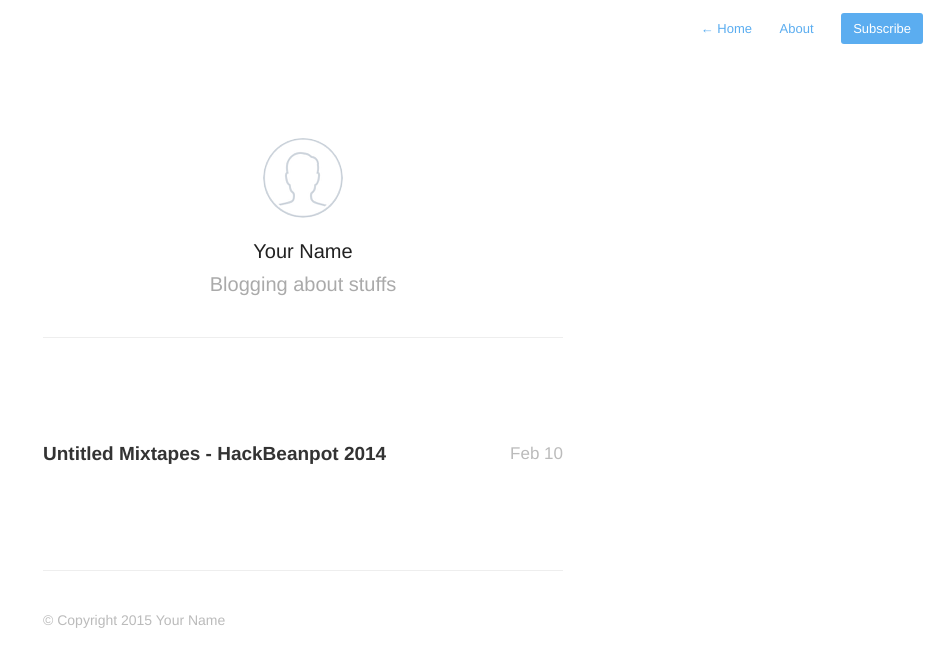
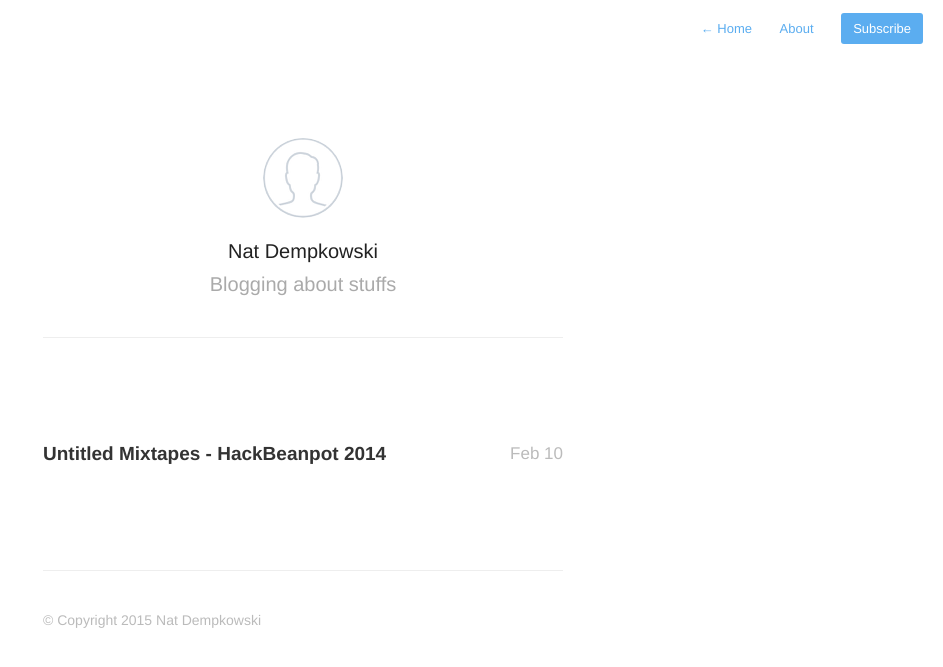
Before and after one commit to natdempk/natdempk.github.io, a Jekyll site: the page built from index.html, in a window 1280 px wide. Shown: the top 667 px of the page, without its empty margins (337-1280 px from the left). Built offline with Jekyll 4.4.1, drawn with Linux system fonts in a browser that asks for light colours; nearby versions of some CDN libraries; Markdown is read by kramdown in place of the engine named in the settings; the list of posts is cut into pages by our own code.

Commit message:
Tweaks + fixes to bugs in template

```diff
--- a/_config.yml
+++ b/_config.yml
@@ -1,6 +1,6 @@
-name: Your New Jekyll Site
+name: natdempk.io
 description: Blogging about stuffs
-meta_description: "Your New Jekyll Site, Blogging about stuffs"
+meta_description: "natdempk.io "
 
 aboutPage: true
 
@@ -9,14 +9,15 @@ highlighter: pygments
 
 paginate: 20
 baseurl: /
-domain_name: 'http://yourblog-domain.com'
+domain_name: 'http://blog.natdempk.io'
 google_analytics: 'UA-XXXXXXXX-X'
+disqus: false
 disqus_shortname: 'your-disqus-shortname'
 
 # Details for the RSS feed generator
-url:            'http://your-blog-url.example.com'
-author:         'Your Name'
-authorTwitter:  'YourTwitterUsername'
+url:            'http://blog.natdempk.io'
+author:         'Nat Dempkowski'
+authorTwitter:  'natdempk'
 
 permalink:       /:year/:title/
 
@@ -33,3 +34,9 @@ defaults:
             type: posts
         values:
             layout: post
+    -
+        scope:
+            path: "" # empty string for all files
+            type: drafts
+        values:
+            layout: post
--- a/_includes/disqus.html
+++ b/_includes/disqus.html
@@ -5,7 +5,7 @@
         var disqus_developer = 0; // developer mode is on
         (function() {
             var dsq = document.createElement('script'); dsq.type = 'text/javascript'; dsq.async = true;
-            dsq.src = 'http://' + disqus_shortname + '.disqus.com/embed.js';
+            dsq.src = '//' + disqus_shortname + '.disqus.com/embed.js';
             (document.getElementsByTagName('head')[0] || document.getElementsByTagName('body')[0]).appendChild(dsq);
         })();
     </script>
--- a/_includes/share.html
+++ b/_includes/share.html
@@ -1,4 +1,4 @@
-<a class="twitter" href="https://twitter.com/intent/tweet?text={{ site.baseurl }}{{ page.url }} - {{page.title}} by @{{ site.authorTwitter }}"><span class="icon-twitter"> Tweet</span></a>
+<a class="twitter" href="https://twitter.com/intent/tweet?text={{ site.domain_name }}{{ page.url }} - {{page.title}} by @{{ site.authorTwitter }}"><span class="icon-twitter"> Tweet</span></a>
 
 <a class="facebook" href="#" onclick="
     window.open(
```
Also changed, not shown: 4 other files.
